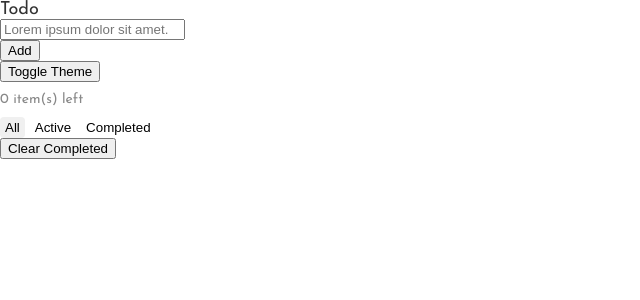
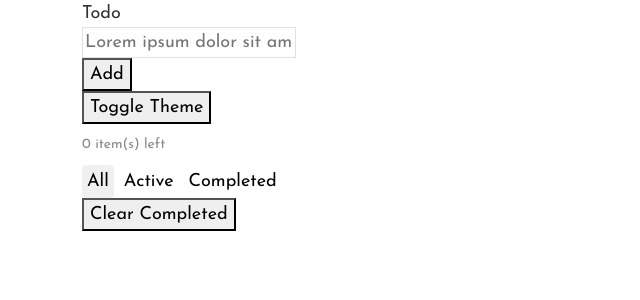
Before and after one commit to mehmetbacik/Vue-App, a Vue app: page / in a window 1280 px wide. Shown: the top 300 px of the page, without its empty margins (0-640 px from the left). Built offline with nearby package versions, Linux system fonts and the light colour scheme.

Commit message:
Update
Updated for style.

```diff
--- a/public/index.html
+++ b/public/index.html
@@ -4,6 +4,7 @@
     <meta charset="utf-8">
     <meta http-equiv="X-UA-Compatible" content="IE=edge">
     <meta name="viewport" content="width=device-width,initial-scale=1.0">
+    <link href="https://cdn.jsdelivr.net/npm/bootstrap@5.3.2/dist/css/bootstrap.min.css" rel="stylesheet" integrity="sha384-T3c6CoIi6uLrA9TneNEoa7RxnatzjcDSCmG1MXxSR1GAsXEV/Dwwykc2MPK8M2HN" crossorigin="anonymous">
     <link rel="icon" href="<%= BASE_URL %>favicon.ico">
     <title><%= htmlWebpackPlugin.options.title %></title>
   </head>
@@ -13,5 +14,6 @@
     </noscript>
     <div id="app"></div>
     <!-- built files will be auto injected -->
+    <script src="https://cdn.jsdelivr.net/npm/bootstrap@5.3.2/dist/js/bootstrap.bundle.min.js" integrity="sha384-C6RzsynM9kWDrMNeT87bh95OGNyZPhcTNXj1NW7RuBCsyN/o0jlpcV8Qyq46cDfL" crossorigin="anonymous"></script>
   </body>
 </html>
--- a/src/App.vue
+++ b/src/App.vue
@@ -1,5 +1,7 @@
 <template>
   <div class="content" :class="themeClass">
+    <div class="container">
+      <div class="content__todo">
         <form @submit.prevent="addTodo">
           <div class="field">
             <label for="" class="label">Todo</label>
@@ -34,6 +36,10 @@
         </div>
 
         <button @click="clearCompleted">Clear Completed</button>
+      </div>
+
+    </div>
+
   </div>
 </template>
 
--- a/src/assets/style.css
+++ b/src/assets/style.css
@@ -24,11 +24,37 @@
 }
 
 html, body {
+    margin: 0;
+    padding: 0;
+    height: 100%;
+}
+
+body {
     font-family: var(--theme__font);
     font-size: var(--theme__size);
-    margin: 0;
-    padding: 0;
+    max-height: 100vh;
 }
+
+#app .content {
+    min-height: 100vh;
+}
+
+/*Dark-Theme*/
+#app .dark-mode {
+    background-image: url(/public/images/bg-desktop-dark.jpg);
+    background-repeat: no-repeat;
+    background-position: top;
+    background-size: contain;
+    background-color: var(--very__dark__blue);
+    color: var(--light__grayish__blue);
+}
+/*Dark-Theme*/
+
+/*Light-Theme*/
+
+/*Light-Theme*/
+
+
 
 .cursor {
     cursor: pointer;
@@ -36,11 +62,6 @@ html, body {
 
 .done {
     text-decoration: line-through;
-}
-
-.dark-mode {
-    background-color: #333;
-    color: #fff;
 }
 
 .light-mode {
```
Lines whose indentation alone changed are shown as unchanged.
